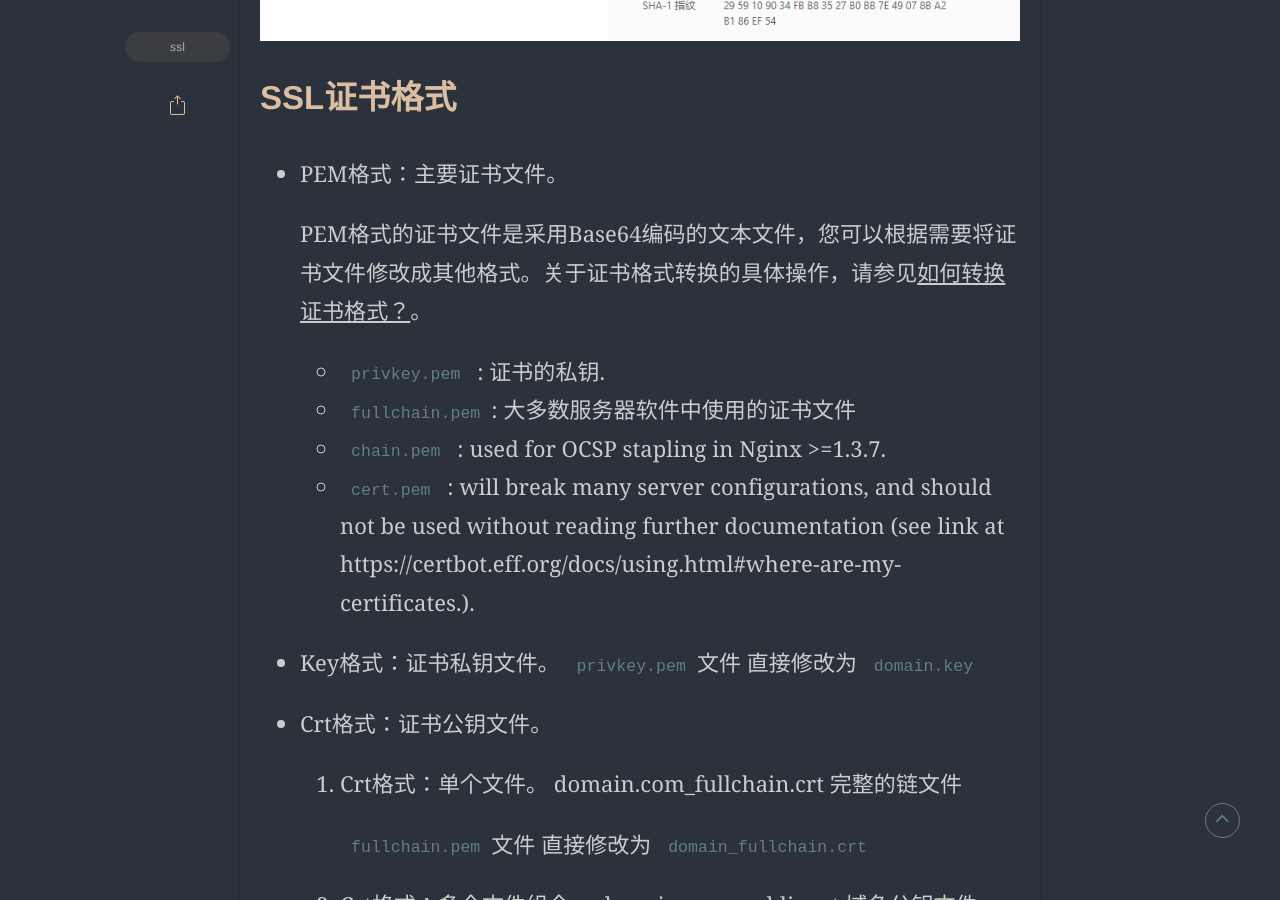
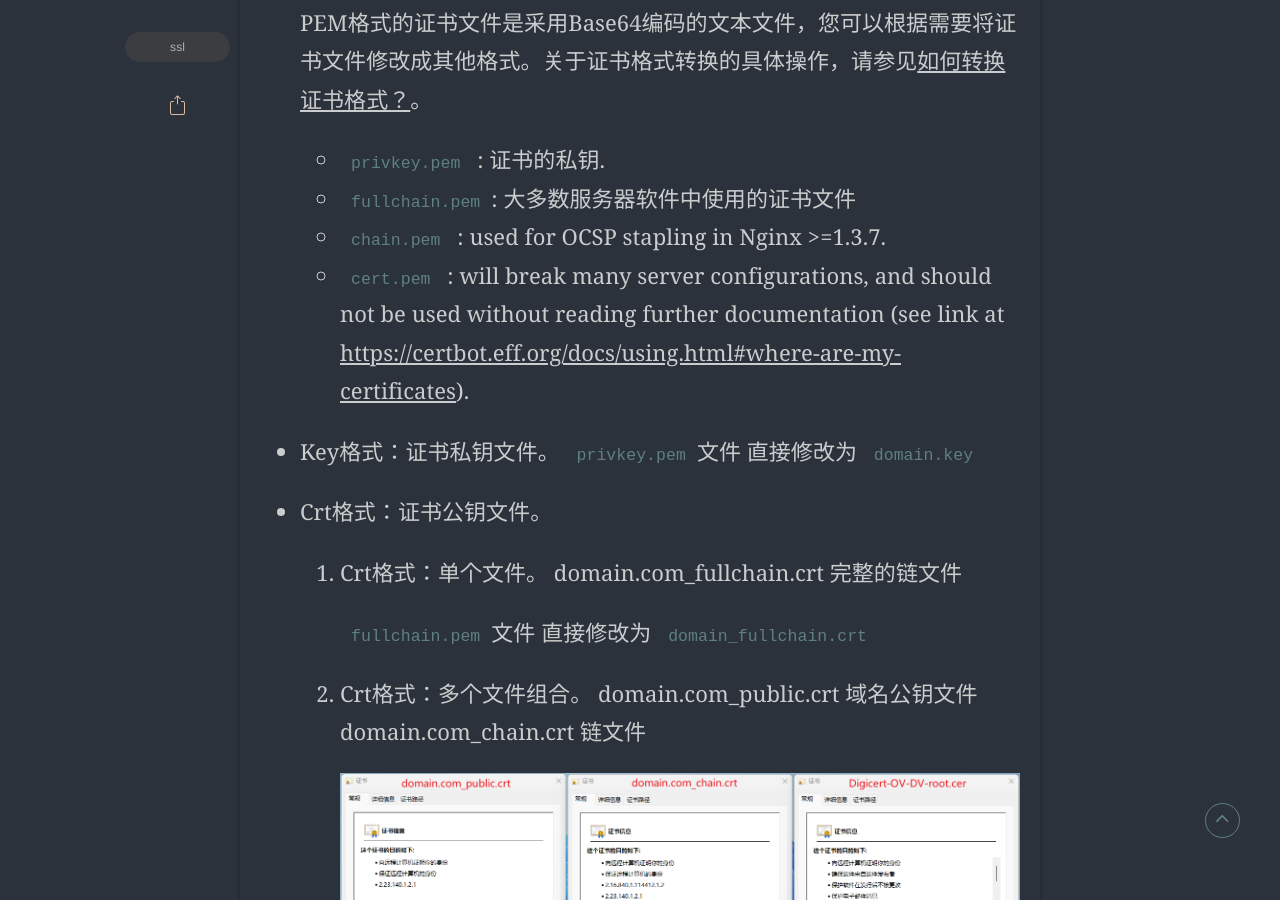
Before and after one commit to JeremiahXu/jeremiahxu.github.io, a Jekyll site: the page built from _posts/2022-11-02-SSL证书.md, in a window 1280 px wide and 900 px high, scrolled down 1964 px. Built offline with Jekyll 4.4.1, drawn with Linux system fonts in a browser that asks for light colours; some web fonts are replaced.

Commit message:
修改样式

```diff
--- a/_posts/2022-11-02-SSL证书.md
+++ b/_posts/2022-11-02-SSL证书.md
@@ -11,7 +11,7 @@
 github: jeremiah-xu/jeremiah-xu.github.io/blob/main/_posts/2022-11-02-SSL证书.md
 ---
 
-# 🔆让你的http加一个s
+🔆让你的http加一个s
 
 SSL证书是[数字证书](https://baike.baidu.com/item/%E6%95%B0%E5%AD%97%E8%AF%81%E4%B9%A6/326874?fromModule=lemma_inlink)的一种，类似于驾驶证、护照和营业执照的电子副本。因为配置在服务器上，也称为SSL服务器证书。
 
@@ -32,7 +32,7 @@
   + `privkey.pem`  : 证书的私钥.
   + `fullchain.pem`: 大多数服务器软件中使用的证书文件
   + `chain.pem`    : used for OCSP stapling in Nginx >=1.3.7.
-  + `cert.pem`     : will break many server configurations, and should not be used without reading further documentation (see link at https://certbot.eff.org/docs/using.html#where-are-my-certificates.).
+  + `cert.pem`     : will break many server configurations, and should not be used without reading further documentation (see link at [https://certbot.eff.org/docs/using.html#where-are-my-certificates](https://certbot.eff.org/docs/using.html#where-are-my-certificates " ")).
 
 - Key格式：证书私钥文件。
   `privkey.pem`文件 直接修改为 `domain.key`
```
